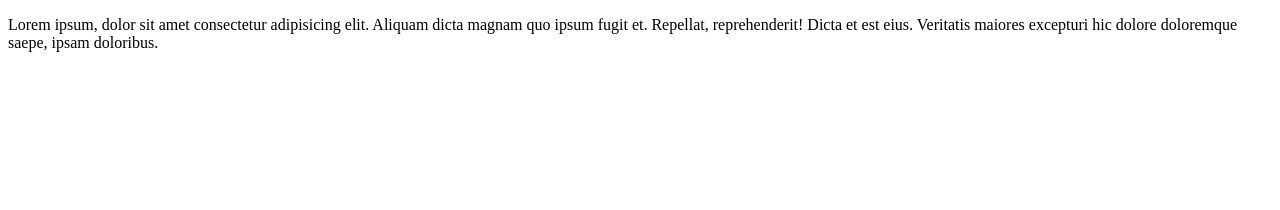
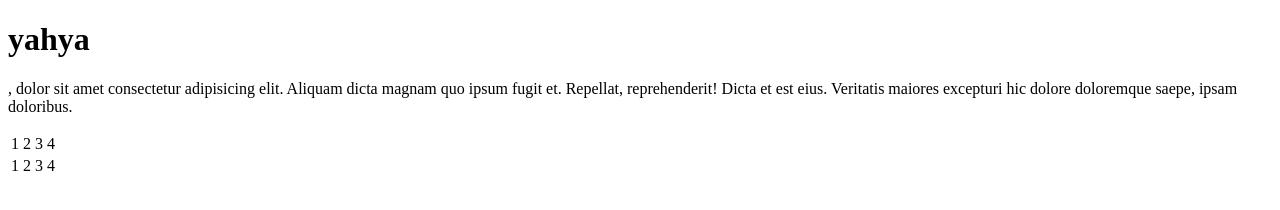
Before and after one commit to yahya-ouzzman/rep_test, a plain HTML site: page index.html in a window 1280 px wide. Drawn offline with Linux system fonts and the light colour scheme.

Commit message:
modif est ajouter

```diff
--- a/index.html
+++ b/index.html
@@ -6,6 +6,21 @@
     <title>Document</title>
 </head>
 <body>
-    <p>Lorem ipsum, dolor sit amet consectetur adipisicing elit. Aliquam dicta magnam quo ipsum fugit et. Repellat, reprehenderit! Dicta et est eius. Veritatis maiores excepturi hic dolore doloremque saepe, ipsam doloribus.</p>
+    <h1>yahya</h1>
+    <p>, dolor sit amet consectetur adipisicing elit. Aliquam dicta magnam quo ipsum fugit et. Repellat, reprehenderit! Dicta et est eius. Veritatis maiores excepturi hic dolore doloremque saepe, ipsam doloribus.</p>
+    <table>
+        <tr>
+            <td>1</td>
+            <td>2</td>
+            <td>3</td>
+            <td>4</td>
+        </tr>
+        <tr>
+            <td>1</td>
+            <td>2</td>
+            <td>3</td>
+            <td>4</td>
+        </tr>
+    </table>
 </body>
 </html>
```
